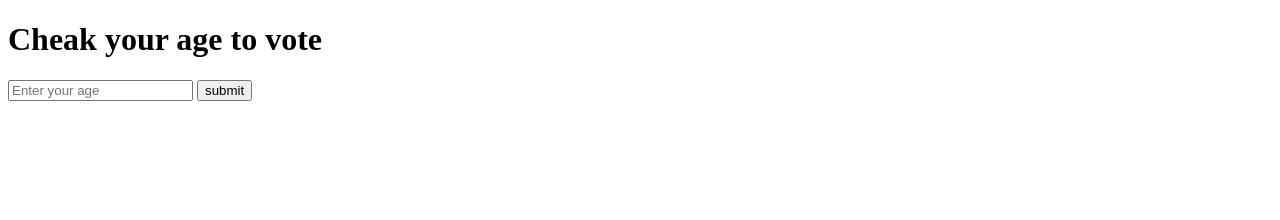
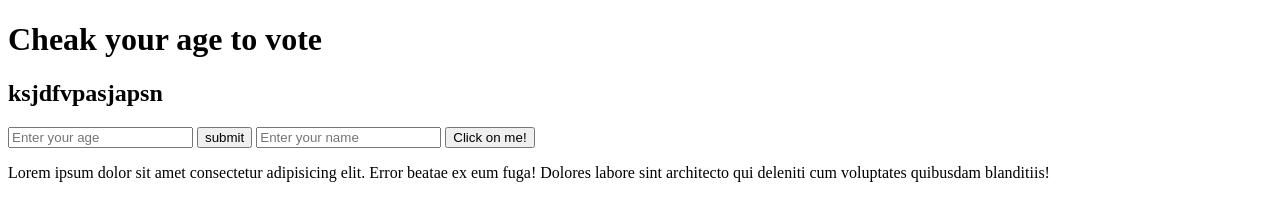
Before and after one commit to IMAayushKumar/25VA251, a plain HTML site: page Dom.html in a window 1280 px wide. Drawn offline with Linux system fonts and the light colour scheme.

Commit message:
Introduction to DOM

```diff
--- a/Dom.html
+++ b/Dom.html
@@ -12,9 +12,13 @@
     objects that JavaScript can access and manipulate to create dynamic and
     interactive content. -->
     <h1>Cheak your age to vote </h1>
+     <h2>ksjdfvpasjapsn</h2>
     <form action="">
       <input type="number" placeholder="Enter your age" />
       <input type="submit" value="submit" onclick="result()" />
+      <input type="text" placeholder="Enter your name " id="inputdata"/>
+      <button ondblclick="changecolor()">Click on me!</button>
+      <p>Lorem ipsum dolor sit amet consectetur adipisicing elit. Error beatae ex eum fuga! Dolores labore sint architecto qui deleniti cum voluptates quibusdam blanditiis!</p>
     </form>
     <script>
       function result(){
@@ -25,7 +29,10 @@
           else{
             alert("not eligible to vote");
           }
-      }
+
+
+
+
     </script>
   </body>
 </html>
```
